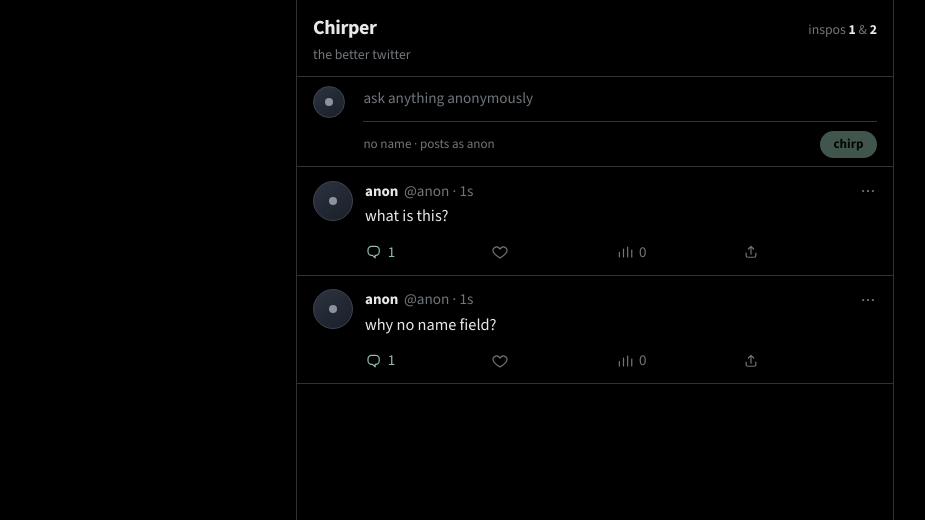
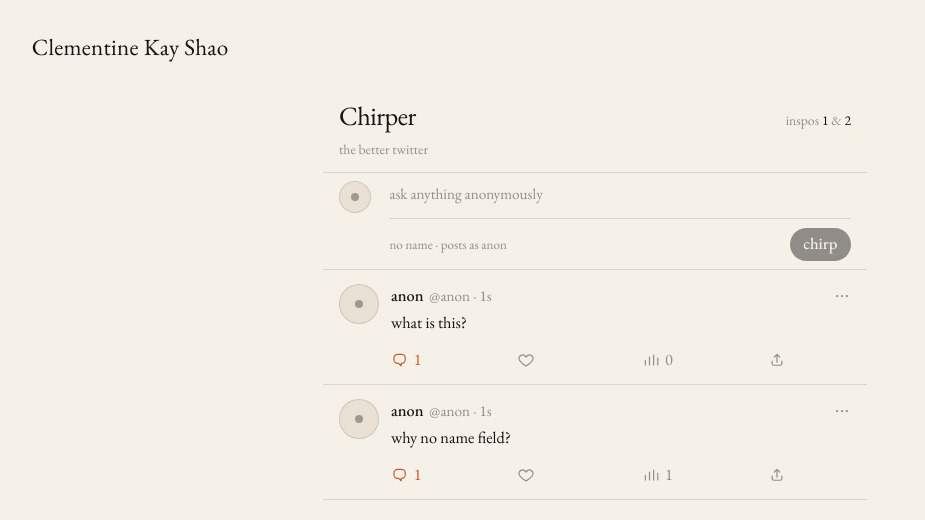
Before and after one commit to clemissimacodes/supergirl, a Next.js app: page / in a window 1280 px wide. Shown: the top 520 px of the page, without its empty margins (45-970 px from the left). Built offline with nearby package versions, Linux system fonts and the light colour scheme.

Commit message:
Restyle Chirper to match clemissima.com
Paper cream, EB Garamond, ink, masthead, and her portrait as
the host avatar so the stream sits in the same world as the site.

Co-authored-by: clemissimacodes <clemissimacodes@users.noreply.github.com>

```diff
--- a/data/qa.json
+++ b/data/qa.json
@@ -15,6 +15,6 @@
     "answer": "because the question matters more than who asked. stay anonymous if you want.",
     "answeredAt": "2026-09-29T18:40:00.000Z",
     "likes": 0,
-    "views": 0
+    "views": 1
   }
 ]
--- a/src/app/globals.css
+++ b/src/app/globals.css
@@ -1,17 +1,18 @@
 @import "tailwindcss";
 
 :root {
-  --bg: #000000;
-  --bg-elev: #0a0a0a;
-  --fg: #e7e9ea;
-  --muted: #71767b;
-  --line: #2f3336;
-  --accent: #8fbfa8;
-  --accent-strong: #6a9e84;
-  --like: #f91880;
-  --danger: #f4212e;
-  --anon: #3a4250;
-  --host: #1c2a24;
+  --bg: #f6f1e8;
+  --bg-elev: #faf6ee;
+  --fg: #161412;
+  --muted: rgba(22, 20, 18, 0.45);
+  --line: rgba(22, 20, 18, 0.12);
+  --accent: #c45c2a;
+  --accent-strong: #a74b20;
+  --like: #c45c2a;
+  --danger: #b42318;
+  --on-accent: #f6f1e8;
+  --anon: #e4ddd0;
+  --host: #ead7c4;
 }
 
 @theme inline {
@@ -32,27 +33,51 @@ body {
 }
 
 body {
-  font-family: var(--font-sans), "Segoe UI", Helvetica, Arial, sans-serif;
-  font-size: 15px;
-  line-height: 1.4;
+  font-family: var(--font-book), "Palatino Linotype", Palatino, "Times New Roman", serif;
+  font-size: 1.02rem;
+  font-weight: 400;
+  line-height: 1.5;
   -webkit-font-smoothing: antialiased;
 }
 
 a {
-  color: var(--accent);
+  color: inherit;
   text-decoration: none;
 }
 
 a:hover {
   text-decoration: underline;
+  text-underline-offset: 0.16em;
+  text-decoration-thickness: 1px;
+}
+
+.site-masthead {
+  position: relative;
+  z-index: 20;
+  padding: 2.25rem 6vw 0;
+}
+
+.site-anchor {
+  display: inline-block;
+  color: var(--fg);
+  font-size: 1.45rem;
+  font-weight: 400;
+  letter-spacing: 0.01em;
+  line-height: 1;
+  text-decoration: none;
+}
+
+.site-anchor:hover {
+  text-decoration: underline;
+  text-underline-offset: 0.16em;
 }
 
 .timeline {
-  width: min(598px, 100%);
-  min-height: 100vh;
-  margin: 0 auto;
-  border-left: 1px solid var(--line);
-  border-right: 1px solid var(--line);
+  width: min(34rem, calc(100% - 12vw));
+  min-height: calc(100vh - 4rem);
+  margin: 1.25rem auto 0;
+  border-left: 0;
+  border-right: 0;
 }
 
 .timeline-top {
@@ -60,7 +85,7 @@ a:hover {
   top: 0;
   z-index: 5;
   padding: 0.85rem 1rem 0.75rem;
-  background: color-mix(in srgb, var(--bg) 82%, transparent);
+  background: color-mix(in srgb, var(--bg) 88%, transparent);
   backdrop-filter: blur(12px);
   border-bottom: 1px solid var(--line);
 }
@@ -74,8 +99,8 @@ a:hover {
 
 .timeline-title {
   margin: 0;
-  font-size: 1.25rem;
-  font-weight: 700;
+  font-size: 1.65rem;
+  font-weight: 400;
   letter-spacing: -0.02em;
 }
 
@@ -98,7 +123,7 @@ a:hover {
 
 .inspo-inline a {
   color: var(--fg);
-  font-weight: 700;
+  font-weight: 400;
   text-decoration: none;
 }
 
@@ -166,18 +191,17 @@ a:hover {
 .composer-btn {
   border: 0;
   border-radius: 999px;
-  background: var(--accent);
-  color: #04110c;
+  background: var(--fg);
+  color: var(--on-accent);
   font: inherit;
-  font-weight: 700;
-  font-size: 0.82rem;
+  font-weight: 500;
   padding: 0.28rem 0.85rem;
   cursor: pointer;
   transition: background 140ms ease, opacity 140ms ease;
 }
 
 .composer-btn:hover:not(:disabled) {
-  background: var(--accent-strong);
+  background: #2a2622;
 }
 
 .composer-btn:disabled {
@@ -211,21 +235,22 @@ a:hover {
 }
 
 .avatar-anon {
-  background: linear-gradient(145deg, #2c3340, #1a1f28);
-  border: 1px solid #3d4452;
+  background: #e8e1d4;
+  border: 1px solid var(--line);
 }
 
 .avatar-dot {
   width: 8px;
   height: 8px;
   border-radius: 999px;
-  background: #8b93a1;
+  background: rgba(22, 20, 18, 0.35);
 }
 
 .avatar-host {
-  background: linear-gradient(145deg, #2a4338, #15231d);
-  border: 1px solid #3f6a55;
-  color: var(--accent);
+  object-fit: cover;
+  object-position: 50% 12%;
+  background: #ead7c4;
+  border: 1px solid var(--line);
 }
 
 .avatar-initial {
@@ -276,7 +301,7 @@ a:hover {
 
 .tweet:hover,
 .tweet-reply:hover {
-  background: rgba(255, 255, 255, 0.02);
+  background: rgba(22, 20, 18, 0.03);
 }
 
 .tweet-rail {
@@ -318,7 +343,7 @@ a:hover {
   display: inline-flex;
   align-items: center;
   gap: 0.25rem;
-  font-weight: 700;
+  font-weight: 500;
   color: var(--fg);
 }
 
@@ -326,7 +351,7 @@ a:hover {
   width: 14px;
   height: 14px;
   border-radius: 999px;
-  background: var(--accent);
+  background: var(--fg);
   position: relative;
 }
 
@@ -334,7 +359,7 @@ a:hover {
   content: "";
   position: absolute;
   inset: 3px 5px 4px 5px;
-  border: 1.5px solid #04110c;
+  border: 1.5px solid var(--bg);
   border-top: 0;
   border-left: 0;
   transform: rotate(40deg);
@@ -409,12 +434,10 @@ a:hover {
 }
 
 .answer-page {
-  width: min(598px, 100%);
-  min-height: 100vh;
-  margin: 0 auto;
-  padding: 1.25rem 1rem 3rem;
-  border-left: 1px solid var(--line);
-  border-right: 1px solid var(--line);
+  width: min(34rem, calc(100% - 12vw));
+  min-height: calc(100vh - 4rem);
+  margin: 1.25rem auto 0;
+  padding: 0 0 3rem;
 }
 
 .answer-page h1 {
@@ -502,8 +525,8 @@ a:hover {
   margin-top: 0.65rem;
   border: 0;
   border-radius: 999px;
-  background: var(--accent);
-  color: #04110c;
+  background: var(--fg);
+  color: var(--on-accent);
   font: inherit;
   font-weight: 700;
   padding: 0.4rem 1rem;
--- a/src/app/layout.tsx
+++ b/src/app/layout.tsx
@@ -1,15 +1,15 @@
 import type { Metadata } from "next";
-import { Source_Sans_3 } from "next/font/google";
+import { EB_Garamond } from "next/font/google";
 import "./globals.css";
 
-const sourceSans = Source_Sans_3({
+const garamond = EB_Garamond({
   subsets: ["latin"],
-  variable: "--font-sans",
+  variable: "--font-book",
   display: "swap",
 });
 
 export const metadata: Metadata = {
-  title: "Chirper",
+  title: "Chirper — Clementine Kay Shao",
   description: "the better twitter — ask anything anonymously.",
 };
 
@@ -19,8 +19,15 @@ export default function RootLayout({
   children: React.ReactNode;
 }>) {
   return (
-    <html lang="en" className={sourceSans.variable}>
-      <body>{children}</body>
+    <html lang="en" className={garamond.variable}>
+      <body>
+        <header className="site-masthead">
+          <a className="site-anchor" href="https://clemissima.com">
+            Clementine Kay Shao
+          </a>
+        </header>
+        {children}
+      </body>
     </html>
   );
 }
--- a/src/components/Avatar.tsx
+++ b/src/components/Avatar.tsx
@@ -1,3 +1,5 @@
+import Image from "next/image";
+
 type AvatarProps = {
   kind: "anon" | "host";
   className?: string;
@@ -6,9 +8,13 @@ type AvatarProps = {
 export function Avatar({ kind, className = "" }: AvatarProps) {
   if (kind === "host") {
     return (
-      <div className={`avatar avatar-host ${className}`} aria-hidden>
-        <span className="avatar-initial">c</span>
-      </div>
+      <Image
+        className={`avatar avatar-host ${className}`}
+        src="/clemi-still.png"
+        alt=""
+        width={40}
+        height={40}
+      />
     );
   }
 
```
Also changed, not shown: public/clemi-still.png (added).
